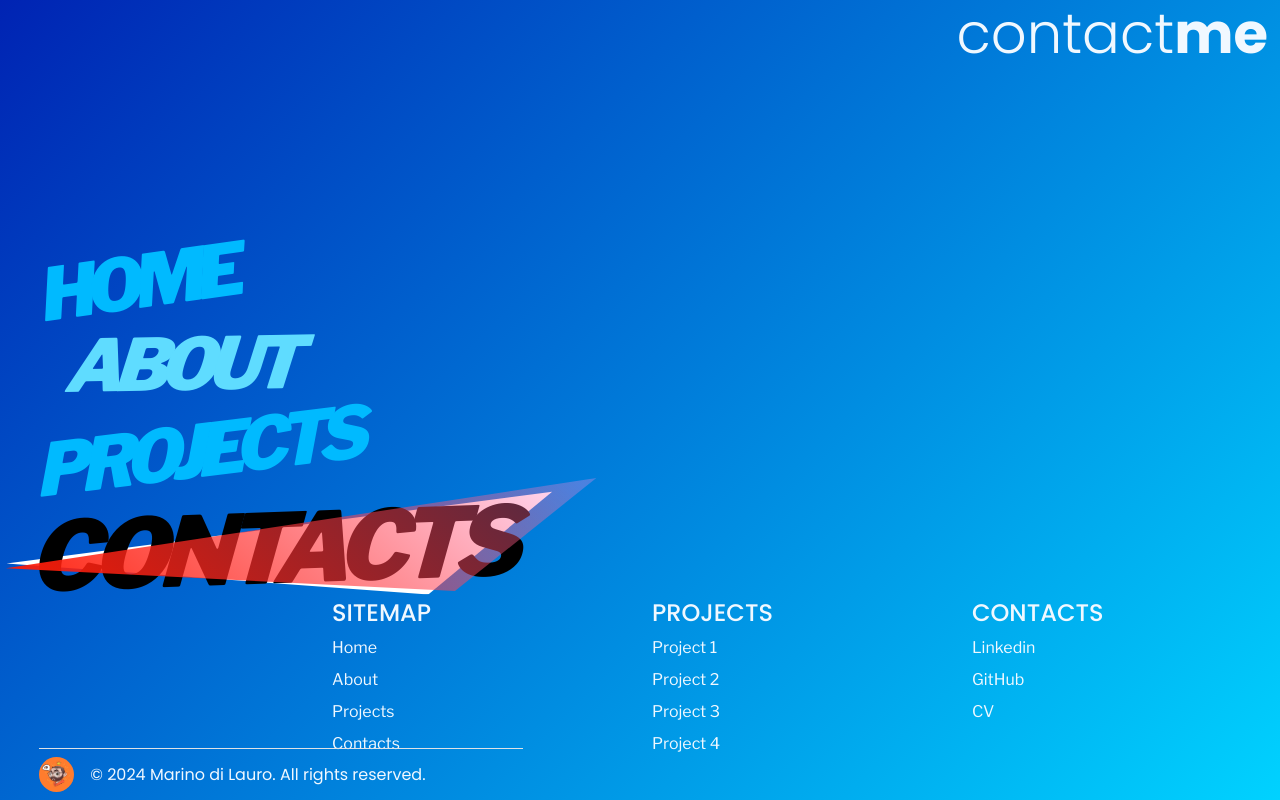
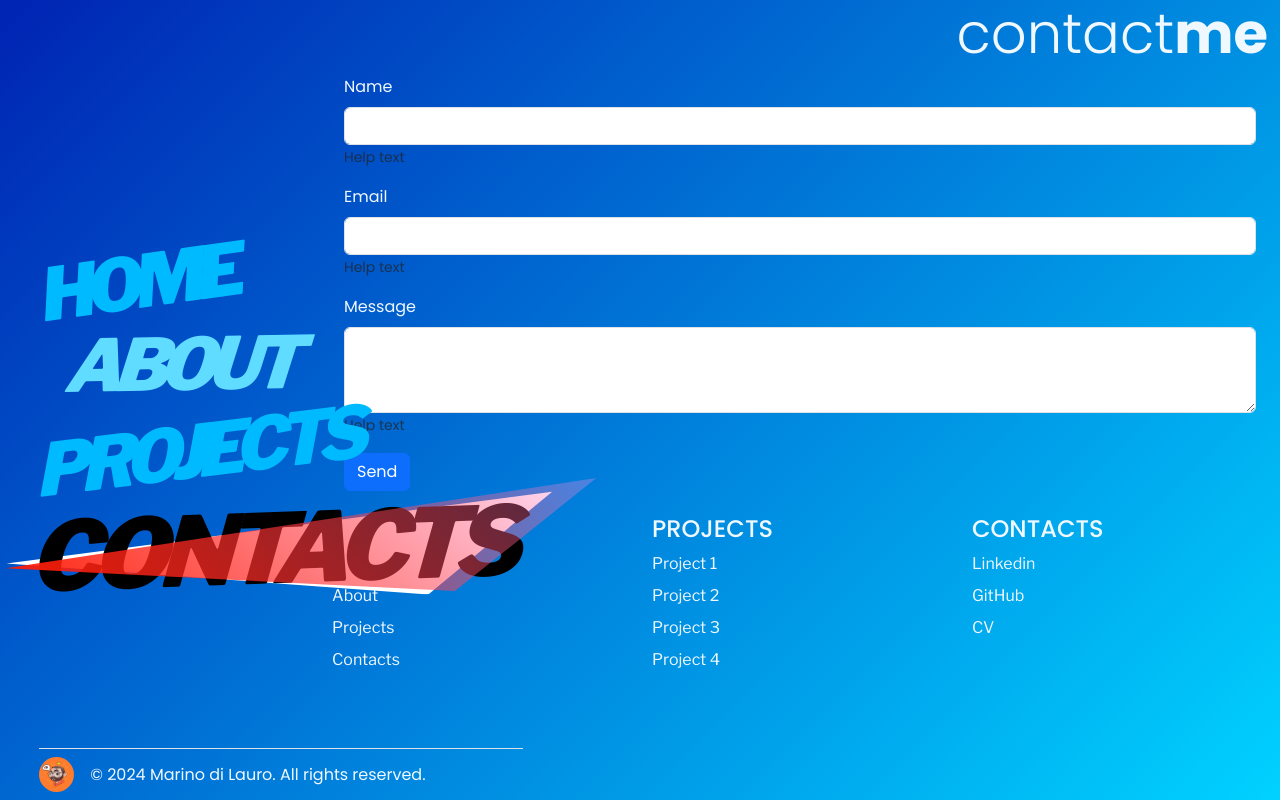
Before and after one commit to marinodilauro/vite-boolfolio, a Vue app: page /contacts in a window 1280 px wide. Built offline with nearby package versions, Linux system fonts and the light colour scheme.

Commit message:
Add contact page with form and validation

```diff
--- a/src/assets/css/partials/_projectSlider.scss
+++ b/src/assets/css/partials/_projectSlider.scss
@@ -48,7 +48,6 @@
 
   &:hover {
     cursor: pointer;
-    transform: scale(1.4);
   }
 
   &:active {
--- a/src/pages/AppContacts.vue
+++ b/src/pages/AppContacts.vue
@@ -1,6 +1,60 @@
 <script>
+import axios from 'axios';
+
 export default {
-  name: 'AppContacts'
+  name: 'AppContacts',
+  data() {
+    return {
+
+      // API varaibles
+      base_api_url: 'http://127.0.0.1:8000',
+
+      name: '',
+      email: '',
+      message: '',
+      loading: false,
+      success: false,
+      errors: false
+    }
+  },
+  methods: {
+
+    sendMessage() {
+      this.loading = true;
+
+      const data = {
+        name: this.name,
+        email: this.email,
+        message: this.message
+      }
+
+      const apiUrl = `${this.base_api_url}/api/contacts`;
+
+      axios.post(apiUrl, data)
+        .then(response => {
+          console.log(response);
+
+          if (response.data.success) {
+            // show success message
+            this.name = '';
+            this.email = '';
+            this.message = '';
+            this.success = response.data.message;
+
+          } else {
+            // get errors
+            this.errors = response.data.errors
+            console.log(this.errors);
+          }
+
+          this.loading = false;
+        })
+        .catch(err => {
+          console.log(err);
+        })
+
+    }
+  }
 }
 </script>
 
@@ -9,7 +63,59 @@ export default {
   <section id="contacts">
     <div class="container">
       <h3 class="display-4 text-end">contact<strong class="poppins-bold">me</strong></h3>
-      <div style="height: 500px;"></div>
+      <section class="py-8">
+        <div class="container">
+
+          <template v-if="success">
+            <div class="alert alert-success alert-dismissible fade show" role="alert">
+              <button type="button" class="btn-close" data-bs-dismiss="alert" aria-label="Close"></button>
+              <strong>Thanks you</strong>
+              <span>Your email has been received!</span>
+            </div>
+          </template>
+
+          <template v-if="errors">
+            <div class="alert alert-danger alert-dismissible fade show" role="alert">
+              <button type="button" class="btn-close" data-bs-dismiss="alert" aria-label="Close"></button>
+              <strong>Errors</strong>
+              <ul class="list-unstyled">
+                <li class="text-danger" v-for="error in errors">
+                  {{ error[0] }}
+                </li>
+              </ul>
+            </div>
+          </template>
+
+          <form @submit.prevent="sendMessage()">
+
+            <div class="mb-3">
+              <label for="name" class="form-label">Name</label>
+              <input type="text" class="form-control" :class="{ 'is-invalid': errors.name }" name="name" id="name"
+                aria-describedby="helpId" placeholder="" v-model="name" />
+              <small id="nameHelper" class="form-text text-muted">Help text</small>
+            </div>
+
+            <div class="mb-3">
+              <label for="email" class="form-label">Email</label>
+              <input type="email" class="form-control" :class="{ 'is-invalid': errors.email }" name="email" id="email"
+                aria-describedby="helpId" placeholder="" v-model="email" />
+              <small id="emailHelper" class="form-text text-muted">Help text</small>
+            </div>
+
+            <div class="mb-3">
+              <label for="message" class="form-label">Message</label>
+              <textarea class="form-control" :class="{ 'is-invalid': errors.message }" name="message" id="message"
+                rows="3" v-model="message"></textarea>
+              <small id="messageHelper" class="form-text text-muted">Help text</small>
+            </div>
+
+            <button type="submit" class="btn btn-primary" :disabled="loading">
+              {{ loading ? 'Sending message...' : 'Send' }}
+            </button>
+
+          </form>
+        </div>
+      </section>
     </div>
   </section>
 
```
